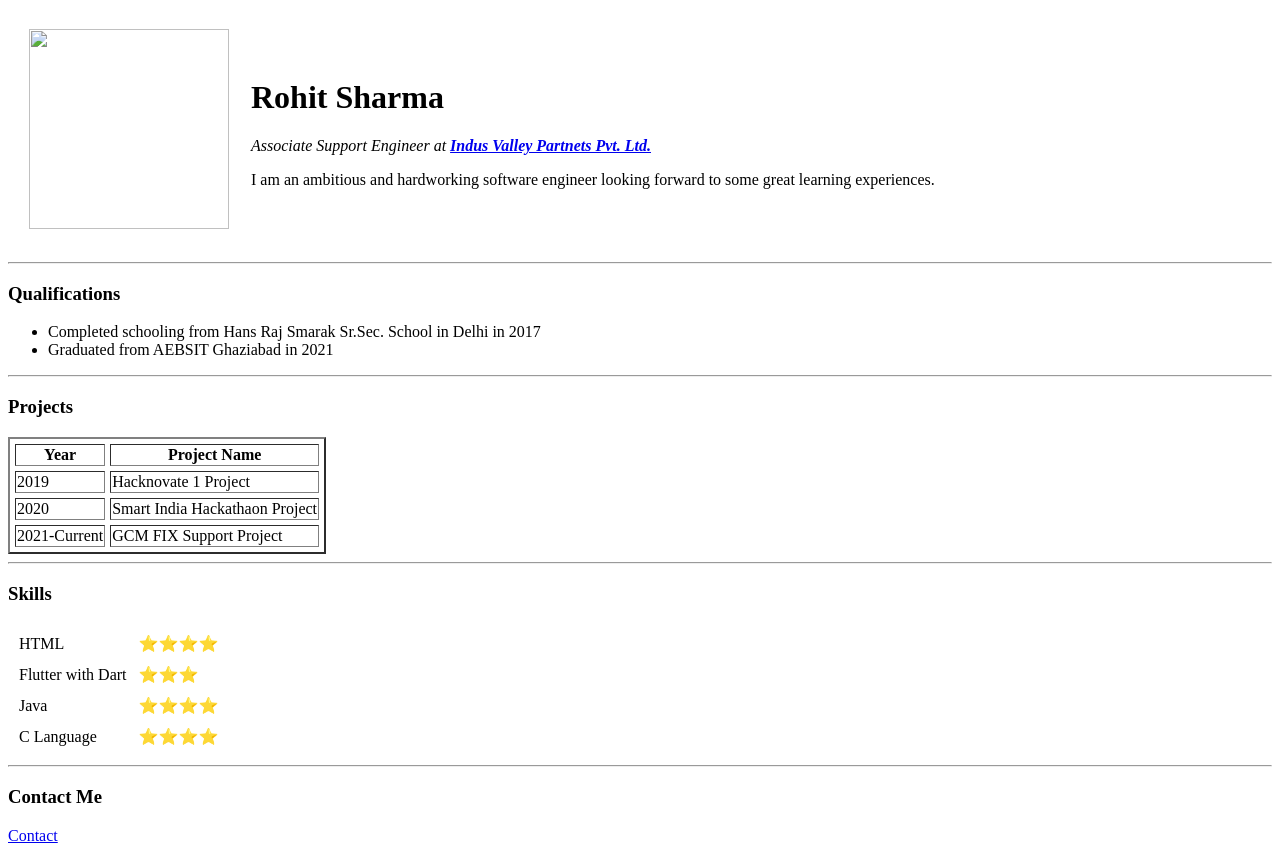
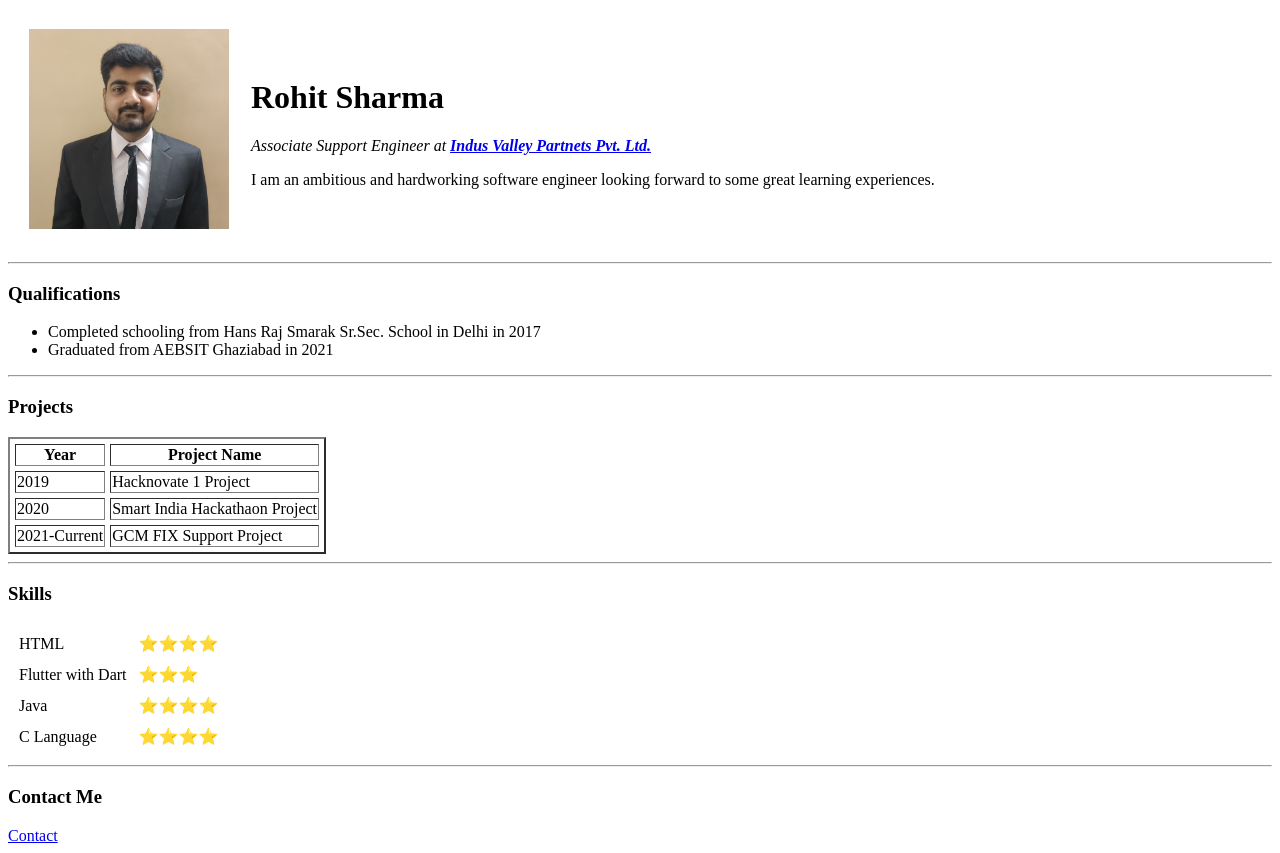
Before and after one commit to Rohit1708/cv, a plain HTML site: page index.html in a window 1280 px wide. Drawn offline with Linux system fonts and the light colour scheme.

Commit message:
Update index.html

```diff
--- a/index.html
+++ b/index.html
@@ -9,7 +9,7 @@
 <body>
   <table cellspacing="20">
     <tr>
-      <td><img src="C:\Users\91971\Desktop\Web Development\Personal Site\rohit_photo.jpg" height="200px" width="200px"></td>
+      <td><img src="images/rohit_photo.jpg" height="200px" width="200px"></td>
       <td>
         <h1>Rohit Sharma</h1>
         <p><em>Associate Support Engineer at <strong><a href="https://www.ivp.in/">Indus Valley Partnets Pvt. Ltd.</a></strong></em></p>
```
